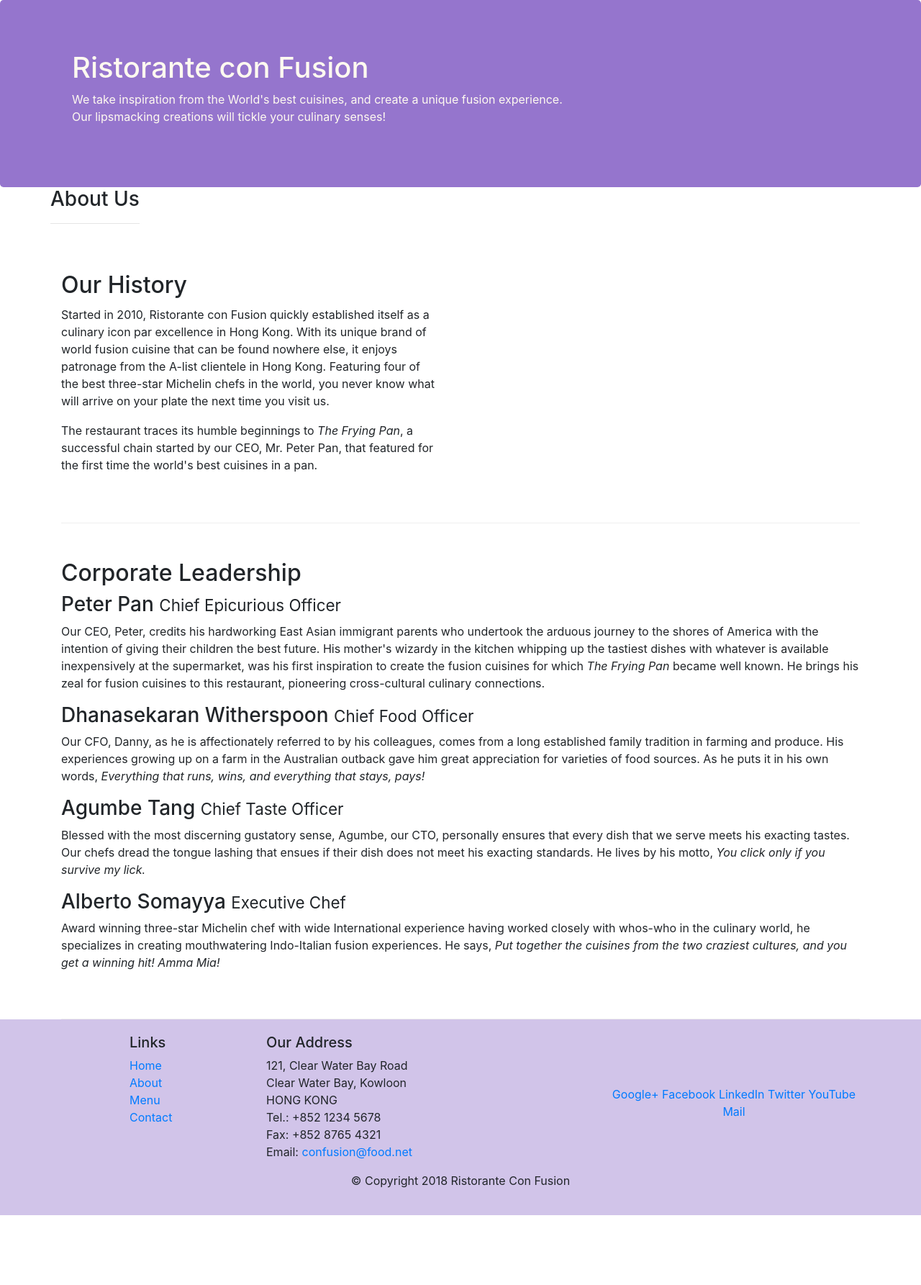
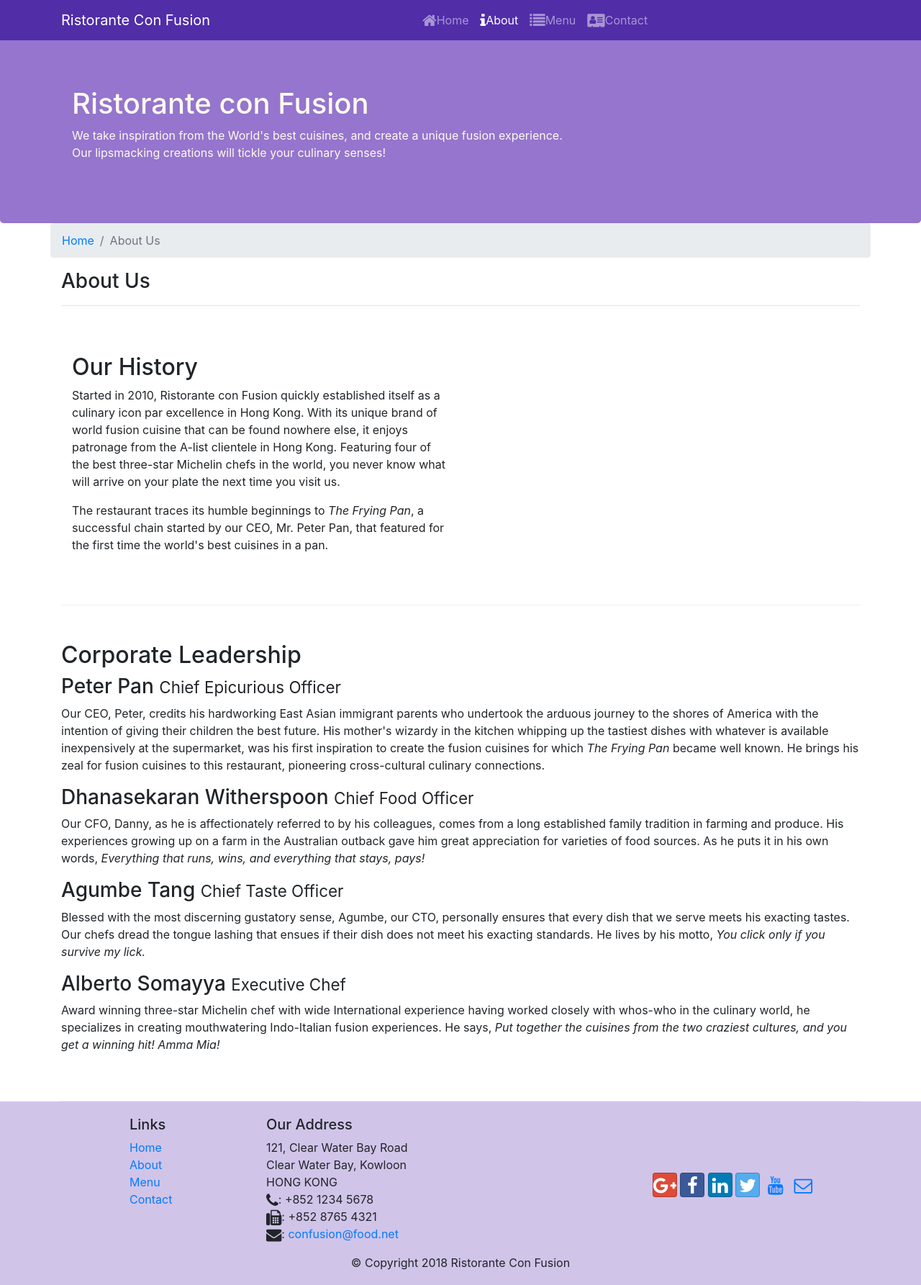
Before and after one commit to Aditya7903/FrontendWeb-UI, a website: page aboutus.html in a window 1280 px wide. Shown: the whole page at 72% size. Before the commit the page ends 1688 px from the top, so only its background shows below. Drawn offline with nearby package versions, Linux system fonts and the light colour scheme.

Commit message:
icon fonts

```diff
--- a/aboutus.html
+++ b/aboutus.html
@@ -9,6 +9,8 @@
 
      <!-- Bootstrap CSS -->
      <link rel="stylesheet" href="node_modules/bootstrap/dist/css/bootstrap.min.css">
+     <link rel="stylesheet" href="node_modules/font-awesome/css/font-awesome.min.css">
+     <link rel ="stylesheet" href="node_modules/bootstrap-social/bootstrap-social.css">
      <link rel="stylesheet" href="css/styles.css">
 
     <title>Ristorante Con Fusion: About Us</title>
@@ -16,6 +18,25 @@
 </head>
 
 <body>
+    <nav class = "navbar navbar-dark navbar-expand-sm  fixed-top">
+        <div class ="container">
+            <button class ="navbar-toggler"  type="button" data-toggle="collapse" data-target="#Navbar">
+             <span class="navbar-toggler-icon"> </span>
+
+            </button>
+            <div class ="collapse navbar-collapse" id ="Navbar">
+            <a class ="navbar-brand mr-auto" href="./index.html">Ristorante Con Fusion</a>
+
+            <ul class="navbar-nav mr-auto">
+                <li class ="nav-item "><a class ="nav-link" href="./index.html"><span class="fa fa-home fa-lg"></span>Home</a></li>
+                <li class ="nav-item active"><a class ="nav-link" href="#"><span class="fa fa-info fa-lg"></span>About</a></li>
+                <li class ="nav-item"><a class ="nav-link" href="#"><span class="fa fa-list fa-lg" ></span>Menu</a></li>
+                <li class ="nav-item"><a class ="nav-link" href="#"><span class="fa fa-address-card fa-lg"></span>Contact</a></li>
+            </ul>
+    </div>
+    </div>
+
+    </nav>
 
     <header class="jumbotron">
         <div class="container">
@@ -32,19 +53,23 @@
 
     <div class="container">
         <div class ="row">
-            <div>
+            <ol class="col-12 breadcrumb">
+                <li class ="breadcrumb-item"><a href="./index.html">Home</a></li>
+                <li class="breadcrumb-item active">About Us</li>
+            </ol>
+            <div class="col-12">
                <h3>About Us</h3>
                <hr>
             </div>
         </div>
 
         <div class ="row row-content ">
-            <div class="row col-sm-6 ">
+            <div class=" col-sm-6 ">
                 <h2>Our History</h2>
                 <p>Started in 2010, Ristorante con Fusion quickly established itself as a culinary icon par excellence in Hong Kong. With its unique brand of world fusion cuisine that can be found nowhere else, it enjoys patronage from the A-list clientele in Hong Kong.  Featuring four of the best three-star Michelin chefs in the world, you never know what will arrive on your plate the next time you visit us.</p>
                 <p>The restaurant traces its humble beginnings to <em>The Frying Pan</em>, a successful chain started by our CEO, Mr. Peter Pan, that featured for the first time the world's best cuisines in a pan.</p>
             </div>
-            <div>
+            <div class="col col-sm">
             </div>
         </div>
 
@@ -71,7 +96,7 @@
                 <div class="col-4 offset-1 col-sm-2">
                     <h5>Links</h5>
                     <ul class="list-unstyled">
-                        <li><a href="#">Home</a></li>
+                        <li><a href="./index.html">Home</a></li>
                         <li><a href="#">About</a></li>
                         <li><a href="#">Menu</a></li>
                         <li><a href="#">Contact</a></li>
@@ -83,19 +108,19 @@
 		              121, Clear Water Bay Road<br>
 		              Clear Water Bay, Kowloon<br>
 		              HONG KONG<br>
-		              Tel.: +852 1234 5678<br>
-		              Fax: +852 8765 4321<br>
-		              Email: <a href="mailto:confusion@food.net">confusion@food.net</a>
+                      <i class="fa fa-phone fa-lg"></i>: +852 1234 5678<br>
+		              <i class="fa fa-fax fa-lg"></i>: +852 8765 4321<br>
+                      <i class="fa fa-envelope fa-lg"></i>: <a href="mailto:confusion@food.net">confusion@food.net</a>
 		           </address>
                 </div>
                 <div class="col-12 col-sm-4 align-self-center">
-                    <div class="text-center">
-                        <a href="http://google.com/+">Google+</a>
-                        <a href="http://www.facebook.com/profile.php?id=">Facebook</a>
-                        <a href="http://www.linkedin.com/in/">LinkedIn</a>
-                        <a href="http://twitter.com/">Twitter</a>
-                        <a href="http://youtube.com/">YouTube</a>
-                        <a href="mailto:">Mail</a>
+                    <div class="text-center ">
+                        <a class ="btn btn-social-icon btn-google" href="http://google.com/+"><i class ="fa fa-google-plus fa-lg"></i></a>
+                        <a class ="btn btn-social-icon btn-facebook" href="http://www.facebook.com/profile.php?id="><i class ="fa fa-facebook fa-lg"></i></a>
+                        <a class ="btn btn-social-icon btn-linkedin" href="http://www.linkedin.com/in/"><i class ="fa fa-linkedin fa-lg"></i></a>
+                        <a class ="btn btn-social-icon btn-twitter" href="http://twitter.com/"><i class ="fa fa-twitter fa-lg"></i></a>
+                        <a class ="btn btn-social-icon btn-youtube" href="http://youtube.com/"><i class ="fa fa-youtube fa-lg"></i></a>
+                        <a class ="btn btn-social-icon " href="mailto:"><i class ="fa fa-envelope-o fa-lg" ></i></a>
                     </div>
                 </div>
            </div>
--- a/css/styles.css
+++ b/css/styles.css
@@ -35,3 +35,11 @@
 
     border: none;
   }
+  body{
+      padding: 50px 0px 0px 0px;
+      z-index: 0;
+  }
+  .navbar-dark{
+       background-color: #512DA8;
+
+  }
--- a/package.json
+++ b/package.json
@@ -15,6 +15,8 @@
   },
   "dependencies": {
     "bootstrap": "^4.0.0",
+    "bootstrap-social": "^5.1.1",
+    "font-awesome": "^4.7.0",
     "jquery": "^3.3.1",
     "popper.js": "^1.12.9"
   }
```
Also changed, not shown: index.html (+30 -10 lines), 1 other file.
